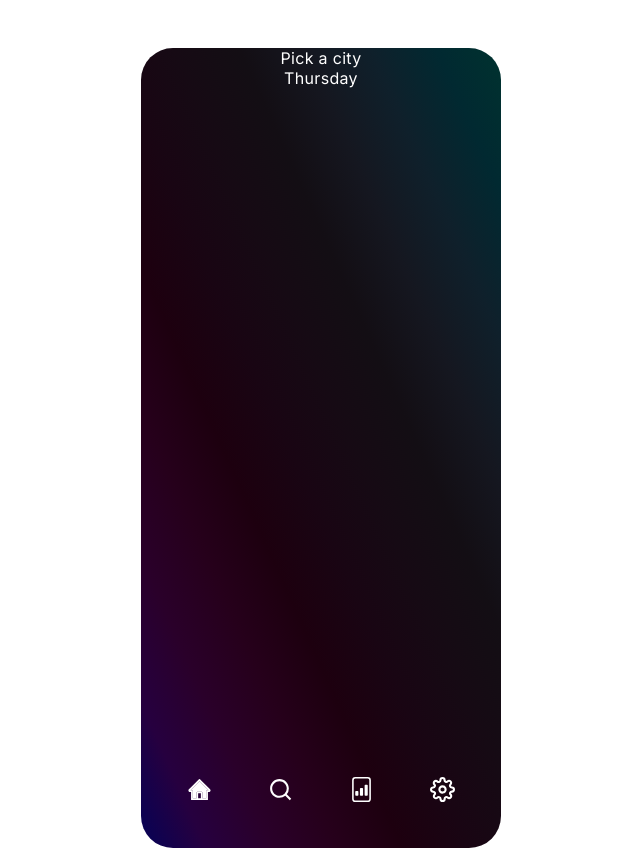
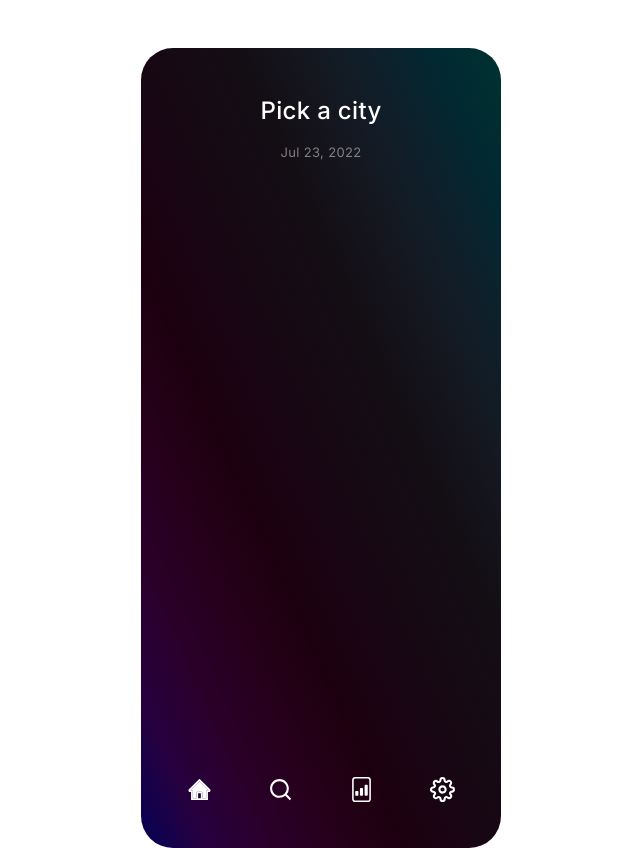
Before and after one commit to alexandrufako/weather-app1, a React (Create React App) app: page / in a window 1280 px wide. Shown: the whole page, without its empty margins (319-959 px from the left). Built offline with nearby package versions, Linux system fonts and the light colour scheme.

Commit message:
cleared html

```diff
--- a/src/App.js
+++ b/src/App.js
@@ -3,7 +3,7 @@ import { BrowserRouter as Router, Route, Routes } from "react-router-dom";
 import Home from "./pages/home/home";
 import LocationSearch from "./pages/location-search/locationSearch";
 import Footer from "./components/footer/footer";
-import Forecast from "./pages/forecast/forecast";
+import Forecast from "./pages/forecast/forecastReport";
 
 function App() {
     return (
@@ -13,6 +13,7 @@ function App() {
                     <Route index element={<Home />} />
                     <Route path="/search" element={<LocationSearch />} />
                     <Route path="/forecast" element={<Forecast />} />
+                    <Route path="/settings" element={<Forecast />} />
                 </Routes>
                 <Footer />
             </Router>
--- a/src/components/nav-title/navTitle.css
+++ b/src/components/nav-title/navTitle.css
@@ -0,0 +1,9 @@
+.nav-container {
+    position: absolute;
+    top: 3rem;
+    height: 3rem;
+    font-size: 24px;
+    font-weight: 500;
+    justify-content: center;
+    width: 100%;
+}
--- a/src/components/nav-title/navTitle.jsx
+++ b/src/components/nav-title/navTitle.jsx
@@ -1,8 +1,6 @@
-import './navTitle.css'
-
+import "./navTitle.css";
 
 function NavTitle(props) {
     return <div className="nav-container">{props.title}</div>;
 }
-
 export default NavTitle;
--- /dev/null
+++ b/src/pages/home/home.css
@@ -0,0 +1,7 @@
+.today {
+    position: absolute;
+    width: 100%;
+    top: 6rem;
+    font-size: 13px;
+    color: rgba(255, 255, 255, 0.462);
+}
--- a/src/pages/home/home.jsx
+++ b/src/pages/home/home.jsx
@@ -1,14 +1,18 @@
+import "./home.css"
+
 import NavTitle from "../../components/nav-title/navTitle";
 import { dateText } from "../../services/date";
 import { searchQ } from "../location-search/locationSearch";
 
 const Home = () => {
-
     return (
         <div className="home-container">
-            <NavTitle title={`${searchQ.searchWord}` || `Pick a city`} />
+            <>
+                <NavTitle title={`${searchQ.searchWord}` || `Pick a city`} />
+                <div className="today">{dateText.date}</div>
+            </>
 
-            <div className="today">{dateText.day}</div>
+
         </div>
     );
 };
```
Also changed, not shown: public/index.html (+0 -23 lines), src/pages/settings/settings.jsx (added, +9 -0 lines), src/pages/forecast/forecastReport.jsx (renamed from src/pages/forecast/forecast.jsx).
